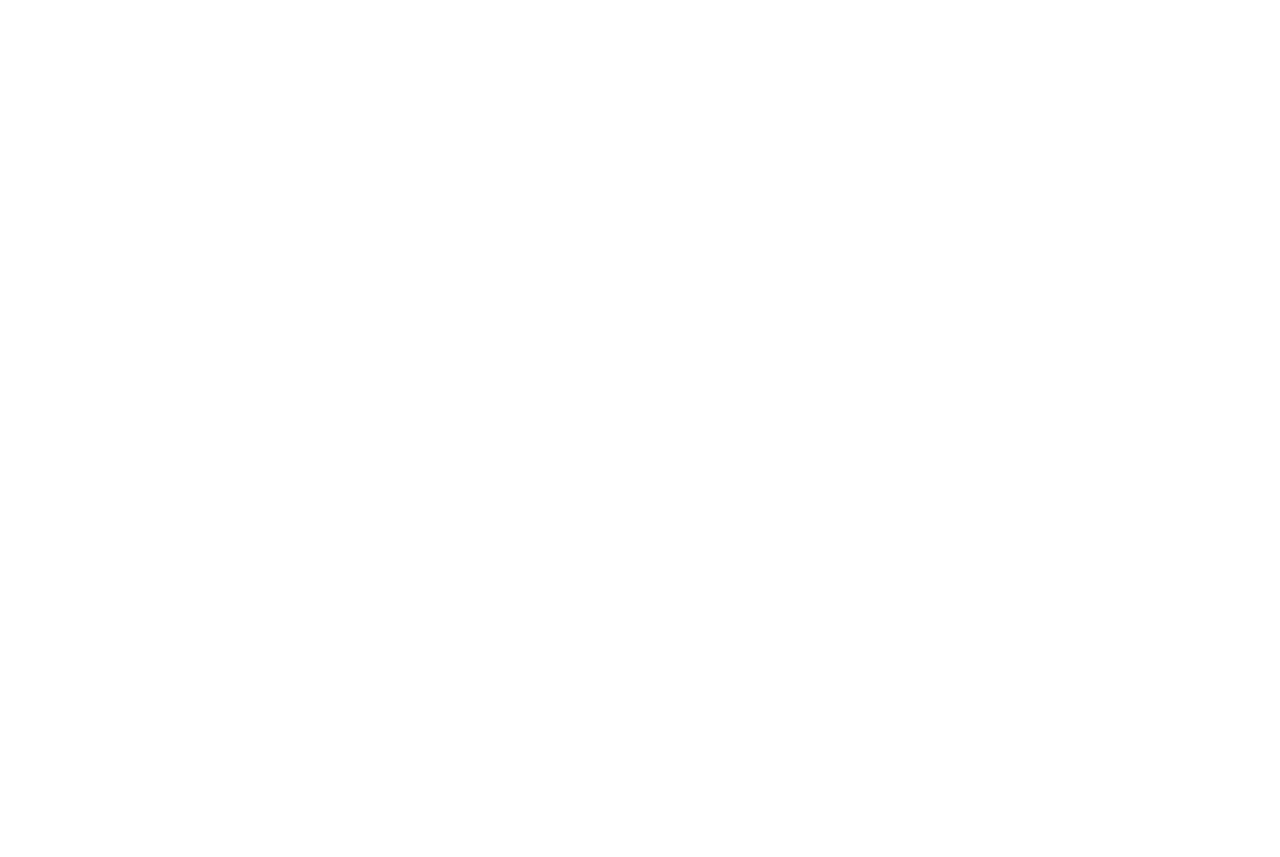
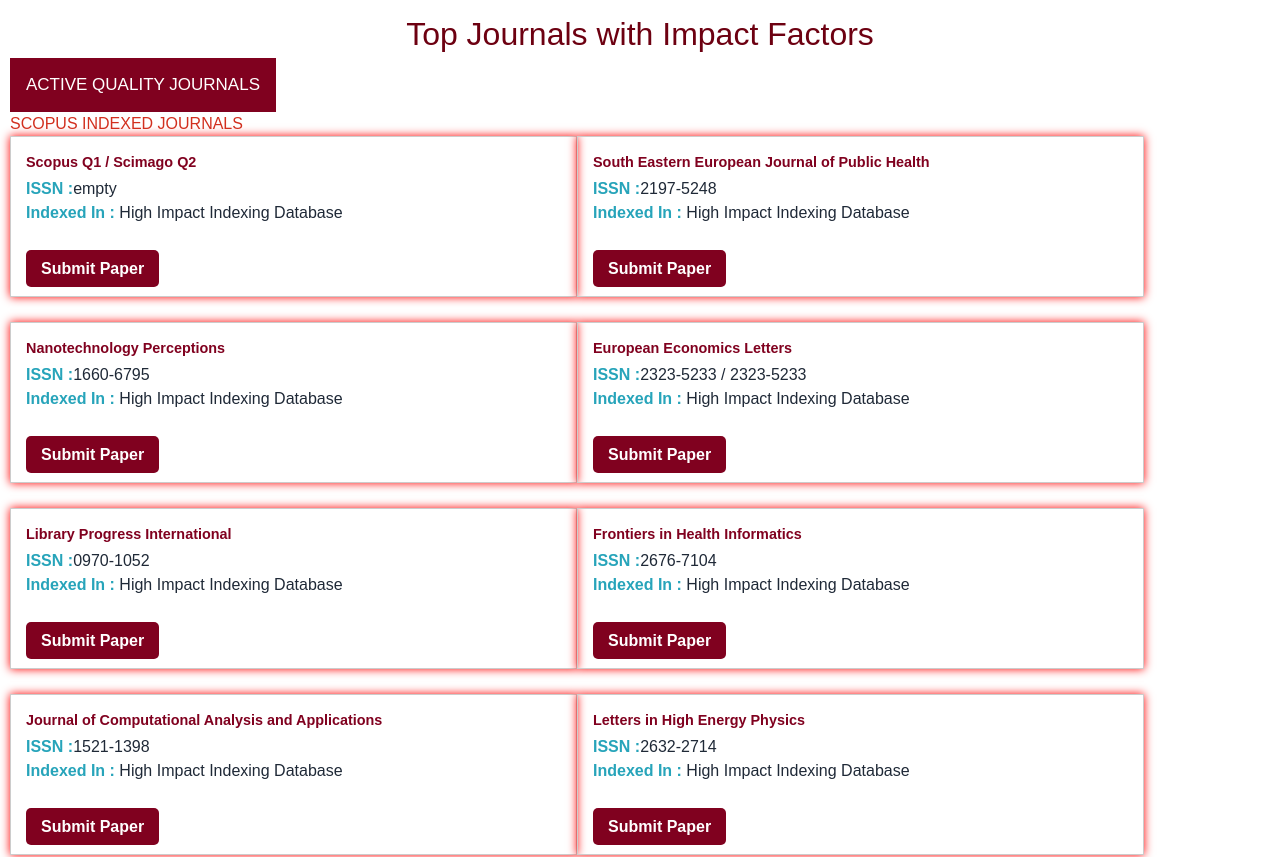
Before and after one commit to satyamJha002/TEN-Virtual-Aggregator, a React (Vite) app in the folder Frontend/: page /journals in a window 1280 px wide. Before the commit this address had no page. Shown: the top 857 px of the page. Before the commit the page ends 800 px from the top, so only its background shows below. Built offline with nearby package versions, Linux system fonts and the light colour scheme.

Commit message:
JournalPage

```diff
--- a/Frontend/src/App.css
+++ b/Frontend/src/App.css
@@ -0,0 +1,121 @@
+section{
+    margin: 10px;
+    font-family: Arial, Helvetica, sans-serif;
+}
+
+.Journals h1{
+    font-size: xx-large;
+    text-align: center;
+    color: #6d0011;
+}
+
+.Journals h3{
+    color: #d22f1e;
+}
+
+.tablinks{
+    background-color: #80011f;
+    border: none;
+    color: #fff;
+    outline: none;
+    cursor: pointer;
+    padding: 14px 16px;
+    transition: 0.3s;
+    font-size: 17px;
+}
+
+.card{
+    border: 1px solid #ccc;
+    margin-bottom: 25px;
+    width: 30%;
+    float: left;
+    margin-right: 10px;
+    padding: 15px;
+    box-shadow: 0px 0 9px #ff0000;
+}
+
+.journal-btn{
+    background: #80011f;
+    color: #fff !important;
+    text-decoration: none;
+    border-radius: 5px;
+    padding: 10px 15px;
+    font-weight: 600;
+    margin: 10px 0;
+}
+
+.row h5{
+    font-weight: 600;
+    font-size: 0.9rem;
+    color: #80011f;
+    height: 25px;
+    margin: 0;
+}
+
+.row strong{
+    color: #27a4ba;
+}
+
+.topofrow{
+    margin-bottom: 2rem;
+}
+
+@media screen and (max-width: 1294px) and (min-width:1028px) {
+    .card {
+        width: 45%;
+        margin-right: 0;
+    }
+}
+
+
+@media screen and (max-width: 1024px) and (min-width:769px) {
+    .card {
+        width: 45%;
+        margin-right: 0;
+    }
+}
+
+
+
+@media screen and (max-width: 768px) and (min-width:426px) {
+    .card {
+        width: 45%;
+        margin-right: 0;
+    }
+
+    .tablinks {
+        padding: 10px 12px;
+        font-size: 15px;
+    }
+
+    .Journals h1 {
+        font-size: large;
+    }
+
+    .journal-btn {
+        font-size: 0.9rem;
+        padding: 8px 10px;
+    }
+}
+
+@media screen and (max-width: 675px) and (min-width:320px) {
+    .card {
+        padding: 10px;
+        width: 95%;
+        font-size: 0.8rem;
+    }
+
+    .row h5 {
+        font-size: 0.8rem;
+    }
+
+    .tablinks {
+        font-size: 13px;
+        padding: 8px 10px;
+    }
+
+    .journal-btn {
+        font-size: 0.8rem;
+        padding: 6px 8px;
+    }
+}
--- a/Frontend/src/App.jsx
+++ b/Frontend/src/App.jsx
@@ -3,15 +3,17 @@
 import './App.css'
 import {BrowserRouter,Routes,Route} from "react-router-dom"
 import Footer from './Components/Footer/Footer'
+import Journals from './Components/Pages/Journals/Journals'
 
 function App() {
   const [count, setCount] = useState(0)
 
   return (
+    <>
     <BrowserRouter>
     <Routes >
       <Route path='/' element={<Footer/>} />
-
+      <Route path='/journals' element={<Journals/>} />
 
     </Routes>
 
@@ -20,7 +22,7 @@
     </BrowserRouter>
 
 
-
+    </>
   )
 }
 
--- a/Frontend/src/Components/Footer/Footer.jsx
+++ b/Frontend/src/Components/Footer/Footer.jsx
@@ -0,0 +1,5 @@
+function Footer(){
+    return <div>Footer Content</div>
+}
+
+export default Footer
--- /dev/null
+++ b/Frontend/src/Components/Pages/Journals/Card.jsx
@@ -0,0 +1,20 @@
+const Card = ({ title, ISSN }) => {
+    return (
+            <div className="card">
+                <div className="row">
+
+                    <div className="topofrow">
+                        <h5>{title}</h5>
+                        <p><strong>ISSN :</strong>{ISSN}</p>
+                        <p><strong>Indexed In :</strong> High Impact Indexing Database</p>
+                    </div>
+                </div>
+                <div>
+                    <a href="https://www.ardaconference.com/journals/scopus-indexed/paper-submission?jid=1242" target="_blank" className="journal-btn">Submit Paper</a>
+                </div>
+            </div>
+    )
+}
+
+
+export default Card
--- a/Frontend/src/Components/Pages/Journals/Journals.jsx
+++ b/Frontend/src/Components/Pages/Journals/Journals.jsx
@@ -0,0 +1,58 @@
+import Card from "./Card"
+
+function Journals() {
+    return (
+        <section>
+            <div className="Journals">
+                <h1> Top Journals with Impact Factors </h1>
+                <button className="tablinks" >ACTIVE QUALITY JOURNALS</button>
+                <h3>SCOPUS INDEXED JOURNALS</h3>
+            </div>
+            <div className="cards">
+                <Card title="Scopus Q1 / Scimago Q2" ISSN="empty" />
+                <Card title="South Eastern European Journal of Public Health" ISSN="2197-5248" />
+                <Card title="Nanotechnology Perceptions" ISSN="1660-6795" />
+                <Card title="European Economics Letters" ISSN="2323-5233 / 2323-5233" />
+                <Card title="Library Progress International" ISSN="0970-1052" />
+                <Card title="Frontiers in Health Informatics" ISSN="2676-7104" />
+                <Card title="Journal of Computational Analysis and Applications" ISSN="1521-1398" />
+                <Card title="Letters in High Energy Physics" ISSN="2632-2714" />
+                <Card title="Analysis and Metaphysics" ISSN="1584-8574" />
+                <Card title="African Journal of Biological Sciences" ISSN="2663-2187" />
+                <Card title="Journal of Electrical Systems (JES)" ISSN="1112-5209" />
+                <Card title="Educational Administration: Theory and Practice" ISSN="2148-2403" />
+                <Card title="International Journal of Applied Engineering and Technology (London)" ISSN="2633-4828" />
+                <Card title="Obstetrics and Gynaecology Forum" ISSN="1029-1962" />
+                <Card title="International Journal of Intelligent Systems and Applications in Engineering (IJISAE)" ISSN="2147-6799" />
+                <Card title="Migration Letters" ISSN="1741-8984" />
+                <Card title="Journal of Namibian Studies" ISSN="1863-5954" />
+                <Card title="Journal of Advanced Zoology" ISSN="0253-7214" />
+                <Card title="European Chemical Bulletin" ISSN="2063-5346" />
+                <Card title="Journal of Survey in Fisheries Sciences" ISSN="2368-7487" />
+                <Card title="Journal of Pharmaceutical Negative Results" ISSN="2229-7723 / 0976-9234" />
+                <Card title="AIP Conference Proceedings" ISSN="0094-243X" />
+                <Card title="Natural Volatiles and Essential Oilss" ISSN="2148-9637" />
+                <Card title="Journal of International Dental and Medical Research - Open Access Journal" ISSN="1309-100X" />
+                <Card title="Experimental Oncology" ISSN="1812-9269" />
+                <Card title="Colombian Journal of Chemical-Pharmaceutical Sciences" ISSN="0034-7418" />
+                <Card title="Foods and Raw Materials" ISSN="2308-4057" />
+                <Card title="Materiale Plastice" ISSN="0025-5289" />
+                <Card title="International Journal of Food and Nutritional Sciences" ISSN="2320-7876 / 2319-1775" />
+                <Card title="Biological Forum-An International Journal" ISSN="0975-1130" />
+                <Card title="Journal of Electrical Systems (JES)" ISSN="1112-5209" />
+                <Card title="Naturalista Campano" ISSN="1827-7160" />
+                <Card title="Migration Letters" ISSN="1741-8984" />
+                <Card title="Journal of Advanced Zoology" ISSN="0253-7214" />
+                <Card title="European Economics Letters" ISSN="2323-5233 / 2323-5233" />
+                <Card title="Journal of Pharmaceutical Negative Results" ISSN="2229-7723 / 0976-9234" />
+                <Card title="Chemical Methodologies" ISSN="2588-4344" />
+                <Card title="Cardiometry" ISSN="2304-7232" />
+                <Card title="Foods and Raw Materials" ISSN="2308-4057" />
+                <Card title="Advances in Pharmacology and Pharmacy" ISSN="2332-0036 (Print); 2332-0044 (Online)" />
+                <Card title="Eurasian Chemical Communications" ISSN="2676-6280" />
+            </div>
+        </section>
+    )
+}
+
+export default Journals
```
